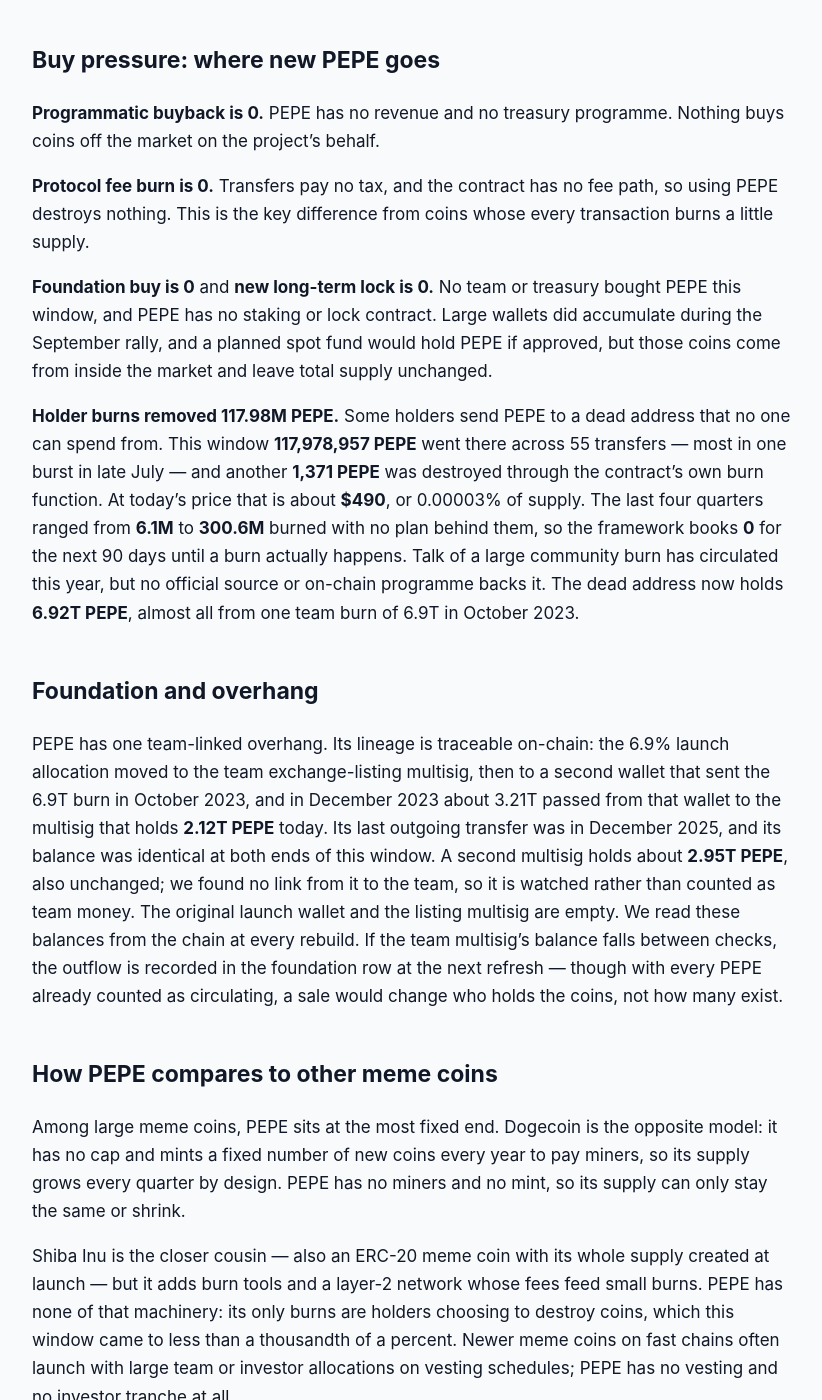
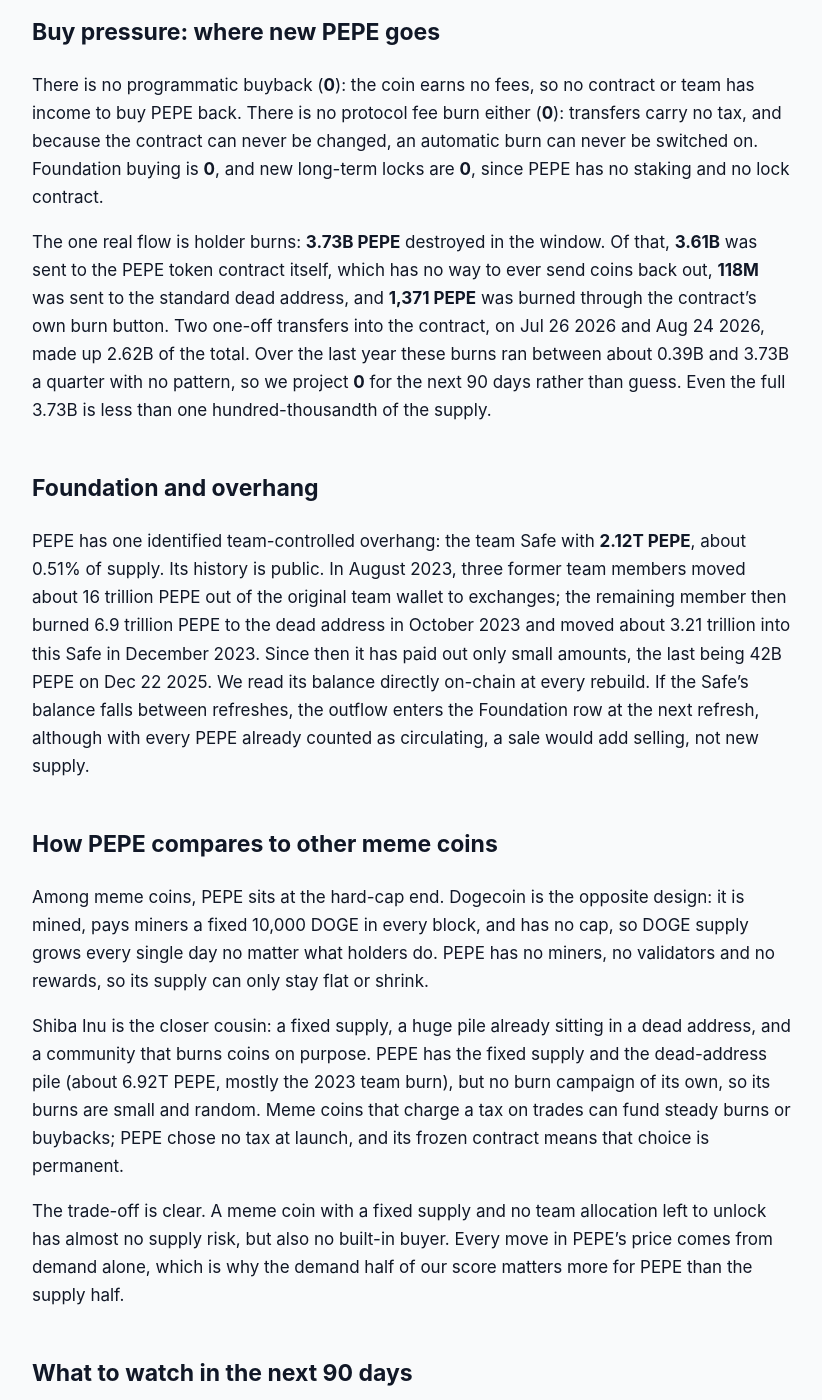
Before and after one commit to jeevansongmy-spec/mrnasdog-articles, a Jekyll site: the page built from crypto/pepe-pressure-framework.md, in a window 1280 px wide and 1400 px high, scrolled down 1317 px. Shown: the whole window, without its empty margins (228-1050 px from the left). Built offline with Jekyll 4.4.1, drawn with Linux system fonts in a browser that asks for light colours; some of the changed text lies outside the part shown.

Commit message:
publish: crypto/pepe-pressure-framework

```diff
--- a/crypto/pepe-pressure-framework.md
+++ b/crypto/pepe-pressure-framework.md
@@ -1,6 +1,6 @@
 ---
-title: "PEPE Inflation Analysis · September 2026 · Mixed flows · supply roughly steady"
-description: "PEPE supply is flat: no mint, no vesting, all 420.69T PEPE minted in 2023. Holders burned 118M PEPE in 90 days for a net −0.00%, and 0.00% projected next."
+title: "PEPE Inflation Analysis · October 2026 · Mixed flows · supply roughly steady"
+description: "PEPE supply is roughly steady: no mint, no unlocks, and 3.73B PEPE of holder burns against a fixed 420.69T supply gives −0.00% over 90 days, 0.00% next."
 canonical_url: "https://mrnasdog.com/research/pepe/inflation"
 tags: ["crypto", "pepe", "memecoin", "ethereum"]
 published: true
@@ -8,60 +8,52 @@ published: true
 
 > Originally published at **[mrnasdog.com/research/pepe/inflation](https://mrnasdog.com/research/pepe/inflation)** by MrNasdog.
 
-# PEPE Inflation Analysis · September 2026 · Mixed flows · supply roughly steady
+# PEPE Inflation Analysis · October 2026 · Mixed flows · supply roughly steady
 
-PEPE supply is flat. The **420.69T PEPE** on Ethereum were all created at launch in April 2023, the token contract has no mint function and its owner key was given up, so no new PEPE can appear. Over the last 90 days new supply was **0**, while holders burned **117.98M PEPE** — a net change of **−0.00%** (about −0.00003%), and **0.00%** projected for the next 90 days. Our monitor reads **−0.19%**, well within range.
+**PEPE** has a fixed supply that nobody can add to. All **420.69 trillion PEPE** were created when the Pepe token launched on Ethereum in April 2023, the contract has no mint function, and its owner key was given up, so the sell side is **0**. The only flow is holders destroying coins by mistake or by choice: about **3.73B PEPE** in the 90 days to Oct 3 2026, under 0.001% of supply. Net, PEPE supply moved **−0.00%**, and the monitor read **+0.12%**, a gap of **0.12 points** that needs no warning flag.
 
 ## The verdict, in one paragraph
 
-Over the 90 days to Sep 29 2026, PEPE added **0 PEPE** of new supply and lost **117.98M PEPE** to voluntary holder burns, for a net supply change of **−0.00%** of the **420.69T** circulating. For the next 90 days the framework projects **0.00%**: nothing can be minted, nothing is left to unlock, and holder burns have no schedule. Our supply monitor, which estimates supply from market value and price, reads **−0.19%** for the same window — a gap of **0.19 percentage points**, inside our 0.5-point tolerance, so no data-conflict warning is shown. The monitor's small swing comes from rounding a very low price, not from real coins moving. PEPE is a fixed-supply meme coin with a frozen float.
+Over the 90 days from Jul 5 2026 to Oct 3 2026, PEPE supply changed by **−0.00%** (exactly −0.0009%): no new coins at all against **3.73B PEPE** of holder burns. For the next 90 days we count **0.00%**, because those burns follow no plan or schedule. Our inflation monitor, which estimates supply from market value and price, read **+0.12%** for the same window. The gap is **0.12 percentage points**, inside our 0.5-point tolerance, so no warning flag ships; the monitor number simply wobbles around a supply that cannot grow. PEPE is a frozen-supply meme coin: nothing is printed, nothing unlocks, and only a trickle of coins is lost each quarter.
 
 ## Sell pressure: where new PEPE comes from
 
-**Protocol inflation is 0.** PEPE is a plain ERC-20 token on Ethereum. The full supply was minted once, in the contract's constructor, in April 2023. We read the live contract code: it has a burn function but no mint function, it makes no calls to other contracts, and its owner address is empty, so the few owner-only switches (a blacklist and a holding limit used at launch) can no longer be touched. PEPE has no validators, no miners and no staking rewards to pay, so there is no issuance of any kind.
+Protocol inflation is **0**, and it is zero for good. The PEPE token contract on Ethereum has no mint function, makes no outside calls of any kind, and its owner address is the zero address, so even its few admin switches (a blacklist and a holding limit used at launch) can never be used again. We read the contract code this build and found no path that could ever create a coin, and no new-coin transfer appeared in the whole window.
 
-**Vesting unlocks are 0.** PEPE never had a vesting contract. At launch 93.1% of the supply went into the trading pool, whose pool tokens were burned, and 6.9% went to a team wallet meant for exchange listings and bridges. Both were spendable from day one, no unlock tracker lists any remaining release, and the circulating count equals total supply.
+Vesting unlocks are **0**. Pepe had no presale, no investors and no unlock calendar. On day one, 93.1% of the supply went into the launch trading pool, whose pool tokens were burned, and the other 6.9% went to one team wallet meant for exchange listings and bridges. Nothing has been waiting to unlock since.
 
-**Foundation and unscheduled unlocks are 0.** Pepe has no foundation. The team wallet that remains — a multisig holding about **2.12T PEPE** — did not move at all this window. And because PEPE's circulating count already includes every coin, a sale from that wallet would move coins inside the market rather than add new ones.
+Foundation and unscheduled unlocks are **0**. Pepe has no foundation. The one team holder we track is a team Safe holding about **2.12T PEPE**, the last of that 6.9% team wallet, and it did not move in these 90 days. Even if it sold, every PEPE already counts as circulating, so the sale would move coins between wallets rather than add new ones.
 
-**Long-term locked or bankruptcy supply is 0.** No estate, trustee or time lock holds PEPE. The roughly 16T PEPE that three former team members pulled from the team multisig in August 2023 went straight to exchanges at the time and has long been part of the market.
+Long-term locked or bankruptcy supply is **0**. No estate, court trustee or lock contract is paying PEPE out, and the big holders, from exchanges to whales, bought their coins on the open market.
 
 ## Buy pressure: where new PEPE goes
 
-**Programmatic buyback is 0.** PEPE has no revenue and no treasury programme. Nothing buys coins off the market on the project's behalf.
+There is no programmatic buyback (**0**): the coin earns no fees, so no contract or team has income to buy PEPE back. There is no protocol fee burn either (**0**): transfers carry no tax, and because the contract can never be changed, an automatic burn can never be switched on. Foundation buying is **0**, and new long-term locks are **0**, since PEPE has no staking and no lock contract.
 
-**Protocol fee burn is 0.** Transfers pay no tax, and the contract has no fee path, so using PEPE destroys nothing. This is the key difference from coins whose every transaction burns a little supply.
-
-**Foundation buy is 0** and **new long-term lock is 0.** No team or treasury bought PEPE this window, and PEPE has no staking or lock contract. Large wallets did accumulate during the September rally, and a planned spot fund would hold PEPE if approved, but those coins come from inside the market and leave total supply unchanged.
-
-**Holder burns removed 117.98M PEPE.** Some holders send PEPE to a dead address that no one can spend from. This window **117,978,957 PEPE** went there across 55 transfers — most in one burst in late July — and another **1,371 PEPE** was destroyed through the contract's own burn function. At today's price that is about **$490**, or 0.00003% of supply. The last four quarters ranged from **6.1M** to **300.6M** burned with no plan behind them, so the framework books **0** for the next 90 days until a burn actually happens. Talk of a large community burn has circulated this year, but no official source or on-chain programme backs it. The dead address now holds **6.92T PEPE**, almost all from one team burn of 6.9T in October 2023.
+The one real flow is holder burns: **3.73B PEPE** destroyed in the window. Of that, **3.61B** was sent to the PEPE token contract itself, which has no way to ever send coins back out, **118M** was sent to the standard dead address, and **1,371 PEPE** was burned through the contract's own burn button. Two one-off transfers into the contract, on Jul 26 2026 and Aug 24 2026, made up 2.62B of the total. Over the last year these burns ran between about 0.39B and 3.73B a quarter with no pattern, so we project **0** for the next 90 days rather than guess. Even the full 3.73B is less than one hundred-thousandth of the supply.
 
 ## Foundation and overhang
 
-PEPE has one team-linked overhang. Its lineage is traceable on-chain: the 6.9% launch allocation moved to the team exchange-listing multisig, then to a second wallet that sent the 6.9T burn in October 2023, and in December 2023 about 3.21T passed from that wallet to the multisig that holds **2.12T PEPE** today. Its last outgoing transfer was in December 2025, and its balance was identical at both ends of this window. A second multisig holds about **2.95T PEPE**, also unchanged; we found no link from it to the team, so it is watched rather than counted as team money. The original launch wallet and the listing multisig are empty. We read these balances from the chain at every rebuild. If the team multisig's balance falls between checks, the outflow is recorded in the foundation row at the next refresh — though with every PEPE already counted as circulating, a sale would change who holds the coins, not how many exist.
+PEPE has one identified team-controlled overhang: the team Safe with **2.12T PEPE**, about 0.51% of supply. Its history is public. In August 2023, three former team members moved about 16 trillion PEPE out of the original team wallet to exchanges; the remaining member then burned 6.9 trillion PEPE to the dead address in October 2023 and moved about 3.21 trillion into this Safe in December 2023. Since then it has paid out only small amounts, the last being 42B PEPE on Dec 22 2025. We read its balance directly on-chain at every rebuild. If the Safe's balance falls between refreshes, the outflow enters the Foundation row at the next refresh, although with every PEPE already counted as circulating, a sale would add selling, not new supply.
 
 ## How PEPE compares to other meme coins
 
-Among large meme coins, PEPE sits at the most fixed end. Dogecoin is the opposite model: it has no cap and mints a fixed number of new coins every year to pay miners, so its supply grows every quarter by design. PEPE has no miners and no mint, so its supply can only stay the same or shrink.
+Among meme coins, PEPE sits at the hard-cap end. Dogecoin is the opposite design: it is mined, pays miners a fixed 10,000 DOGE in every block, and has no cap, so DOGE supply grows every single day no matter what holders do. PEPE has no miners, no validators and no rewards, so its supply can only stay flat or shrink.
 
-Shiba Inu is the closer cousin — also an ERC-20 meme coin with its whole supply created at launch — but it adds burn tools and a layer-2 network whose fees feed small burns. PEPE has none of that machinery: its only burns are holders choosing to destroy coins, which this window came to less than a thousandth of a percent. Newer meme coins on fast chains often launch with large team or investor allocations on vesting schedules; PEPE has no vesting and no investor tranche at all.
+Shiba Inu is the closer cousin: a fixed supply, a huge pile already sitting in a dead address, and a community that burns coins on purpose. PEPE has the fixed supply and the dead-address pile (about 6.92T PEPE, mostly the 2023 team burn), but no burn campaign of its own, so its burns are small and random. Meme coins that charge a tax on trades can fund steady burns or buybacks; PEPE chose no tax at launch, and its frozen contract means that choice is permanent.
 
-The result is a coin whose price depends almost entirely on demand. There is no new supply for buyers to absorb, and no burn big enough to shrink the float, so the supply side of PEPE is steady and simple to read.
+The trade-off is clear. A meme coin with a fixed supply and no team allocation left to unlock has almost no supply risk, but also no built-in buyer. Every move in PEPE's price comes from demand alone, which is why the demand half of our score matters more for PEPE than the supply half.
 
 ## What to watch in the next 90 days
 
-**The team multisig.** Any drop from its **2.12T PEPE** balance would be the first team outflow since December 2025 — a move inside the market, but a signal worth watching.
+First, the US spot PEPE fund. Canary Capital filed an updated application on Oct 2 2026 and named the Cboe BZX exchange for the listing; the fee and ticker are still blank. If it launches, the fund would hold real PEPE bought in the market, which is demand, not a supply change, because those coins stay in the float.
 
-**The spot PEPE fund.** A registration for a US fund that would hold PEPE directly was filed on Apr 8 2026 and has no fixed decision date. Approval would add a new buyer, but the coins would come from the existing float.
-
-**Holder burns.** A repeat of the July burst, or any organised community burn, would show up at the dead address. The framework counts it only after it lands.
-
-**Big-wallet flows.** Exchange withdrawals by large holders, like those around the Sep 22 2026 rally, change who holds PEPE but not how much exists.
+Second, the team Safe with 2.12T PEPE. It has been still since Dec 22 2025; any large transfer out would be the first team selling signal in months. Third, holder burns: another large send into the token contract or the dead address would show up as a burn at the next rebuild, but it would take trillions, not billions, to move the supply number. Fourth, the token contract itself cannot change, so there is no governance vote or upgrade to watch.
 
 ## Summary
 
-PEPE is a fixed-supply meme coin: all **420.69T PEPE** were minted at launch in 2023, the contract cannot mint more, and nothing vests. Over the last 90 days new supply was **0** and holders burned **117.98M PEPE**, a net **−0.00%**, with **0.00%** projected for the next 90 days. The main thing to watch is a team-linked multisig holding **2.12T PEPE**, which would move coins already in the market rather than add new ones. With supply frozen, PEPE's price rests on demand alone.
+PEPE supply is roughly steady: **−0.00%** over the 90 days to Oct 3 2026 and **0.00%** projected for the next 90 days, with the monitor at **+0.12%**. The Pepe token can never mint, nothing vests, and the only flow is about **3.73B PEPE** of holder burns against a fixed **420.69 trillion PEPE** supply. The main risk is not new supply but selling of coins that already exist, including the **2.12T PEPE** team Safe. With no buyback and no fee burn, PEPE's price rests entirely on demand.
 
 ---
 
-*MrNasdog Pressure Framework analysis of PEPE, Metric 1 — Inflation. Data + explanation only. Not financial advice. Checked Sep 29 2026.*
+*MrNasdog Pressure Framework analysis of PEPE, Metric 1 — Inflation. Data + explanation only. Not financial advice. Checked Oct 3 2026.*
```
